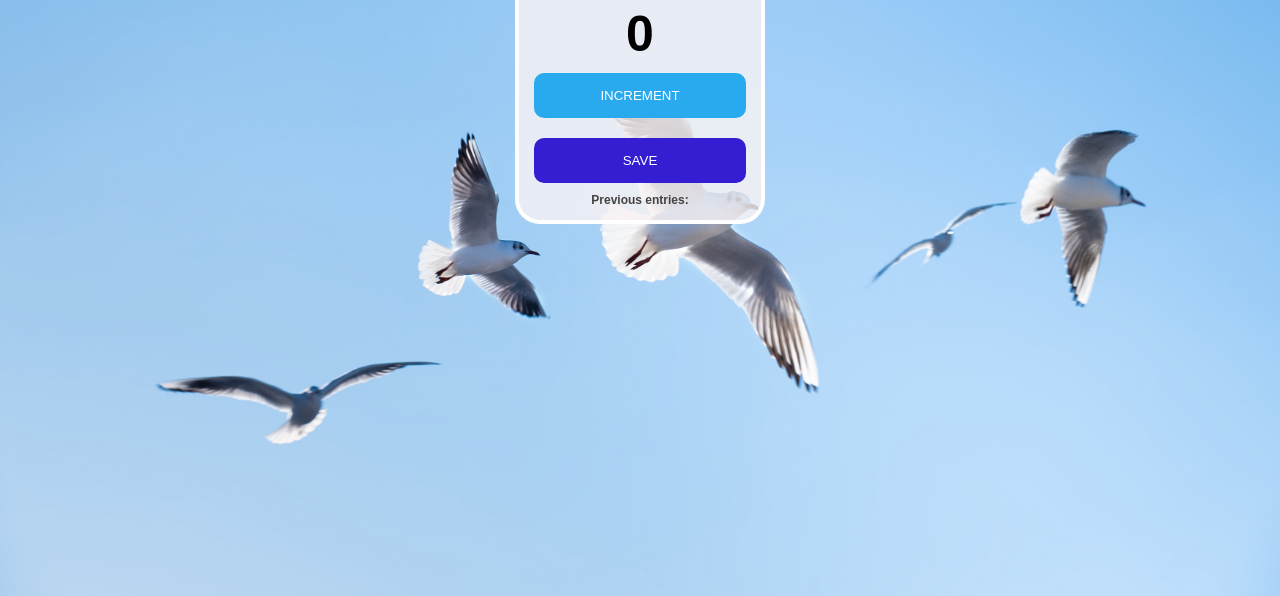
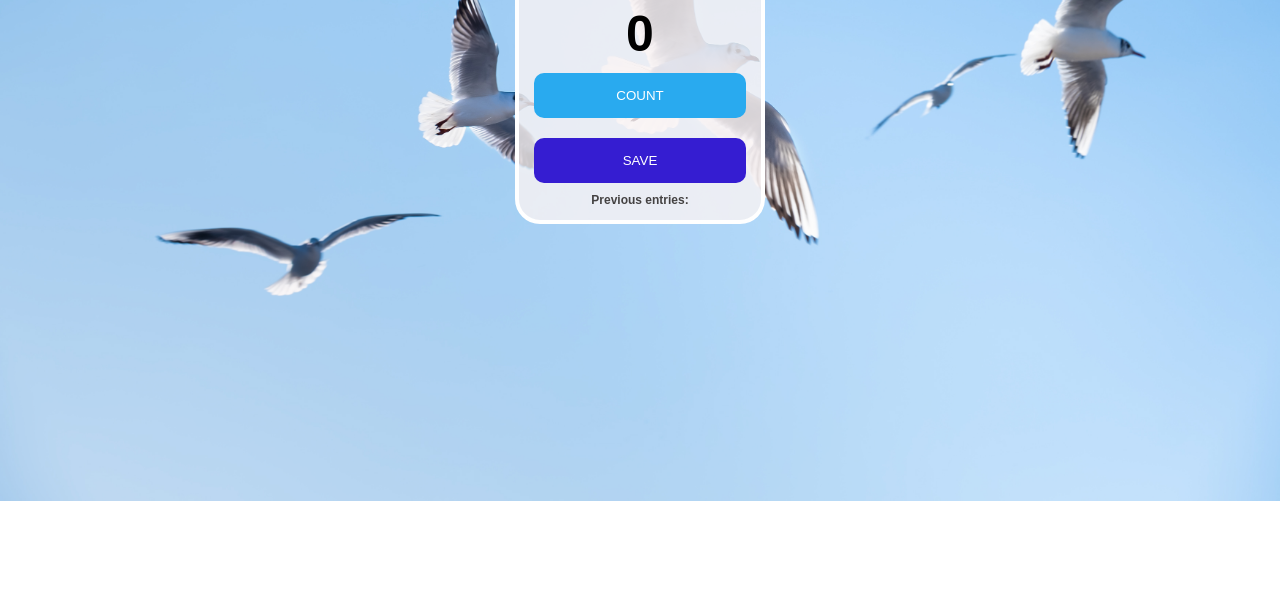
Before and after one commit to felixDev22/Bird-Counter, a plain HTML site: page index.html in a window 1280 px wide. Shown: the part 204-800 px from the top of the page. Drawn offline with Linux system fonts and the light colour scheme.

```diff
--- a/index.html
+++ b/index.html
@@ -11,7 +11,7 @@
     <div class="card">
       <h1>Bird Counter</h1>
       <h2 id="count-el">0</h2>
-      <button id="increment-btn" onclick="increment()">INCREMENT</button>
+      <button id="increment-btn" onclick="increment()">COUNT</button>
       <button id="save-btn" onclick="save()">SAVE</button>
       <p id="save-el">Previous entries:</p>
     </div>
--- a/styles.css
+++ b/styles.css
@@ -10,7 +10,9 @@
   background-image: url(../images/seagulls\ birds.jpg);
   height: 100%vh;
   background-size: cover;
+  background-position: center;
   background-repeat: no-repeat;
+
   font-weight: bold;
   text-align: center;
   display: flex;
@@ -21,7 +23,7 @@
   border: 4px solid #fff;
   width: 250px;
   height: 300px;
-  margin-top: 10%;
+  margin: 10% auto;
   border-radius: 25px;
   display: flex;
   flex-direction: column;
```
